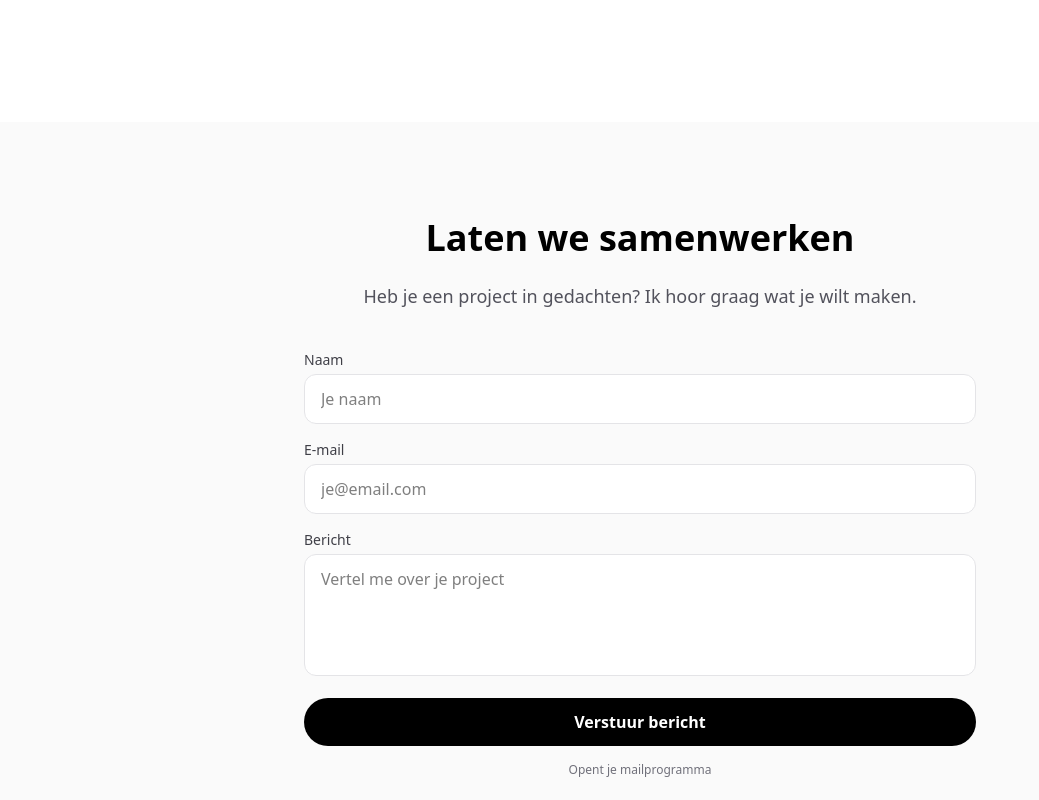
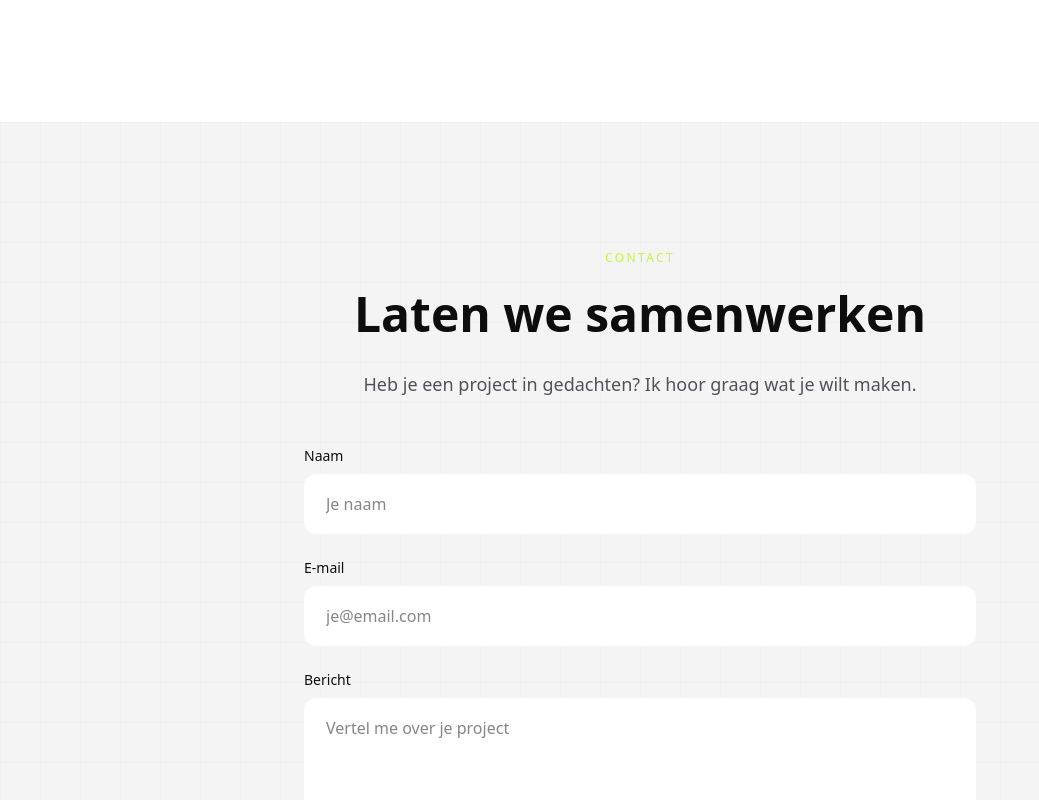
Before and after one commit to Jarno97/jsolutions, a Next.js app: page / in a window 1280 px wide. Shown: the part 6380-7180 px from the top of the page, without its empty margins (0-1039 px from the left). Built offline with nearby package versions, Linux system fonts and the light colour scheme.

Commit message:
Phase 5: Contact section redesign - lime accents, grid background, styled form inputs

```diff
--- a/src/components/Contact.tsx
+++ b/src/components/Contact.tsx
@@ -22,29 +22,40 @@ export default function Contact() {
   };
 
   return (
-    <section id="contact" className="py-16 md:py-24 px-4 md:px-6 bg-zinc-50 dark:bg-black">
+    <section id="contact" className="py-20 md:py-32 px-4 md:px-6 bg-zinc-100 dark:bg-charcoal-light relative overflow-hidden">
+      {/* Background pattern */}
+      <div className="absolute inset-0 bg-grid dark:bg-grid-dark opacity-50" />
+
       <FadeIn>
-        <div className="max-w-2xl mx-auto text-center">
-          <h2 className="text-2xl md:text-4xl font-bold text-black dark:text-white mb-4 md:mb-6">
+        <div className="max-w-2xl mx-auto text-center relative">
+          <p className="font-mono text-xs tracking-[0.2em] uppercase text-lime text-center mb-6">
+            {t("Contact", "Contact")}
+          </p>
+          <h2 className="text-3xl md:text-5xl font-bold text-charcoal dark:text-white mb-6 md:mb-8">
             {t("Let's work together", "Laten we samenwerken")}
           </h2>
-          <p className="text-base md:text-lg text-zinc-600 dark:text-zinc-400 mb-8 md:mb-10">
+          <p className="text-lg text-zinc-600 dark:text-zinc-400 mb-10 md:mb-12">
             {t("Have a project in mind? I'd love to hear about it.", "Heb je een project in gedachten? Ik hoor graag wat je wilt maken.")}
           </p>
 
           {formState === "sent" ? (
-            <div className="p-6 bg-green-50 dark:bg-green-950/20 rounded-xl">
-              <p className="text-green-700 dark:text-green-400 font-medium">
+            <div className="p-8 bg-lime/10 rounded-2xl border border-lime/30">
+              <div className="w-16 h-16 mx-auto mb-4 rounded-full bg-lime flex items-center justify-center">
+                <svg className="w-8 h-8 text-charcoal" fill="none" stroke="currentColor" viewBox="0 0 24 24">
+                  <path strokeLinecap="round" strokeLinejoin="round" strokeWidth={2} d="M5 13l4 4L19 7" />
+                </svg>
+              </div>
+              <p className="text-charcoal dark:text-white font-bold text-lg mb-2">
                 {t("Thanks! I've opened your email client.", "Bedankt! Ik heb je mailprogramma geopend.")}
               </p>
-              <p className="text-zinc-600 dark:text-zinc-400 mt-2">
+              <p className="text-concrete">
                 {t("You can also email me directly at hello@jsolutions.nl", "Je kunt me ook direct mailen op hello@jsolutions.nl")}
               </p>
             </div>
           ) : (
-            <form onSubmit={handleSubmit} className="space-y-4 text-left">
+            <form onSubmit={handleSubmit} className="space-y-6 text-left">
               <div>
-                <label htmlFor="name" className="block text-sm font-medium text-zinc-700 dark:text-zinc-300 mb-1">
+                <label htmlFor="name" className="block text-sm font-medium text-charcoal dark:text-zinc-300 mb-2 font-mono">
                   {t("Name", "Naam")}
                 </label>
                 <input
@@ -52,13 +63,13 @@ export default function Contact() {
                   id="name"
                   name="name"
                   required
-                  className="w-full px-4 py-3 rounded-xl border border-zinc-200 dark:border-zinc-700 bg-white dark:bg-zinc-800 text-black dark:text-white focus:ring-2 focus:ring-black dark:focus:ring-white focus:outline-none"
+                  className="w-full px-5 py-4 rounded-xl border-2 border-transparent bg-white dark:bg-charcoal text-charcoal dark:text-white focus:border-lime focus:outline-none transition-colors"
                   placeholder={t("Your name", "Je naam")}
                 />
               </div>
 
               <div>
-                <label htmlFor="email" className="block text-sm font-medium text-zinc-700 dark:text-zinc-300 mb-1">
+                <label htmlFor="email" className="block text-sm font-medium text-charcoal dark:text-zinc-300 mb-2 font-mono">
                   {t("Email", "E-mail")}
                 </label>
                 <input
@@ -66,33 +77,33 @@ export default function Contact() {
                   id="email"
                   name="email"
                   required
-                  className="w-full px-4 py-3 rounded-xl border border-zinc-200 dark:border-zinc-700 bg-white dark:bg-zinc-800 text-black dark:text-white focus:ring-2 focus:ring-black dark:focus:ring-white focus:outline-none"
+                  className="w-full px-5 py-4 rounded-xl border-2 border-transparent bg-white dark:bg-charcoal text-charcoal dark:text-white focus:border-lime focus:outline-none transition-colors"
                   placeholder={t("your@email.com", "je@email.com")}
                 />
               </div>
 
               <div>
-                <label htmlFor="message" className="block text-sm font-medium text-zinc-700 dark:text-zinc-300 mb-1">
+                <label htmlFor="message" className="block text-sm font-medium text-charcoal dark:text-zinc-300 mb-2 font-mono">
                   {t("Message", "Bericht")}
                 </label>
                 <textarea
                   id="message"
                   name="message"
-                  rows={4}
+                  rows={5}
                   required
-                  className="w-full px-4 py-3 rounded-xl border border-zinc-200 dark:border-zinc-700 bg-white dark:bg-zinc-800 text-black dark:text-white focus:ring-2 focus:ring-black dark:focus:ring-white focus:outline-none resize-none"
+                  className="w-full px-5 py-4 rounded-xl border-2 border-transparent bg-white dark:bg-charcoal text-charcoal dark:text-white focus:border-lime focus:outline-none transition-colors resize-none"
                   placeholder={t("Tell me about your project", "Vertel me over je project")}
                 />
               </div>
 
               <button
                 type="submit"
-                className="w-full px-6 py-3 bg-black dark:bg-white text-white dark:text-black font-semibold rounded-full hover:opacity-80 transition-opacity"
+                className="w-full px-8 py-5 bg-lime text-charcoal font-bold rounded-full hover:bg-lime-dim hover-lift transition-all text-lg"
               >
-                {t("Send message", "Verstuur bericht")}
+                {t("Send message →", "Verstuur bericht →")}
               </button>
 
-              <p className="text-xs text-center text-zinc-500 dark:text-zinc-400">
+              <p className="text-xs text-center text-concrete font-mono">
                 {t("Opens your email client", "Opent je mailprogramma")}
               </p>
             </form>
```
